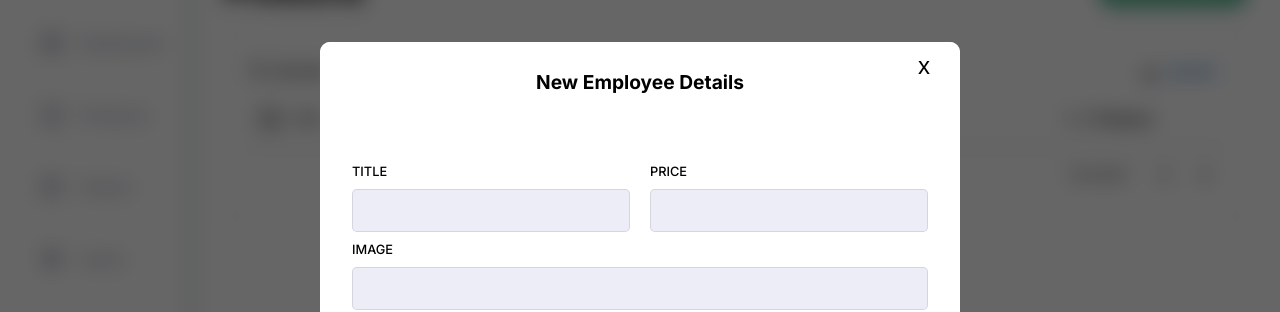
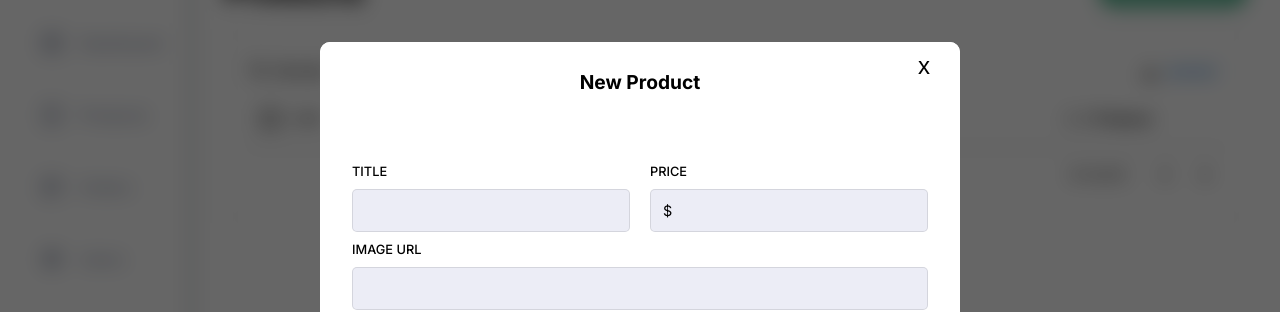
Before and after one commit to barisAkgul/product-management-application-with-nextjs-and-ts, a Next.js app: page /products in a window 1280 px wide. Both pictures are taken after typing "Sample" into the empty fields and a click on the button "Add New Products". Shown: the part 121-433 px from the top of the page. Built offline with nearby package versions, Linux system fonts and the light colour scheme; no server answers; the database is empty.

Commit message:
Change img input name and $ sign added embedded to price input

```diff
--- a/src/components/product-action-form/AddProductForm.tsx
+++ b/src/components/product-action-form/AddProductForm.tsx
@@ -65,7 +65,7 @@ const AddProductForm: React.FC<AddProductFormProps> = ({
         <form onSubmit={handleSubmit}>
           <div className="modalBox">
             <div className="modalHeader">
-              <h2>New Employee Details</h2>
+              <h2>New Product</h2>
               <button
                 onClick={() => setShowModal(null)}
                 className="close-button"
@@ -93,7 +93,11 @@ const AddProductForm: React.FC<AddProductFormProps> = ({
                     type="text"
                     id="price"
                     name="price"
-                    value={product.price}
+                    value={
+                      product.price.startsWith("$")
+                        ? product.price
+                        : "$" + product.price
+                    }
                     onChange={handleInputChange}
                     required
                   />
@@ -101,7 +105,7 @@ const AddProductForm: React.FC<AddProductFormProps> = ({
               </div>
 
               <div className="input-box">
-                <label htmlFor="img">Image</label>
+                <label htmlFor="img">Image Url</label>
                 <input
                   type="text"
                   id="img"
--- a/src/components/product-action-form/UpdateProductForm.tsx
+++ b/src/components/product-action-form/UpdateProductForm.tsx
@@ -46,9 +46,6 @@ const UpdateProductForm: React.FC<UpdateProductFormProps> = ({
     setEditedData(updatedData);
   };
 
-  // for uncontrolled input error
-  if (!editedData) return <div>Loading...</div>;
-
   const handleSubmit = async (e: React.FormEvent) => {
     e.preventDefault();
     try {
@@ -79,7 +76,7 @@ const UpdateProductForm: React.FC<UpdateProductFormProps> = ({
       <form onSubmit={handleSubmit}>
         <div className="modalBox">
           <div className="modalHeader">
-            <h2>New Employee Details</h2>
+            <h2>Product Update</h2>
             <button
               onClick={() => setShowModal(false)}
               className="close-button"
@@ -104,14 +101,20 @@ const UpdateProductForm: React.FC<UpdateProductFormProps> = ({
                 <input
                   type="text"
                   required
-                  onChange={(e) => handleInputChange("price", e.target.value)}
+                  onChange={(e) => {
+                    const newValue = e.target.value;
+                    const formattedValue = newValue.startsWith("$")
+                      ? newValue
+                      : "$" + newValue;
+                    handleInputChange("price", formattedValue);
+                  }}
                   value={editedData?.price || ""}
                 />
               </div>
             </div>
 
             <div className="input-box">
-              <label htmlFor="">image</label>
+              <label htmlFor="">Image Url</label>
               <input
                 type="text"
                 // required
```
